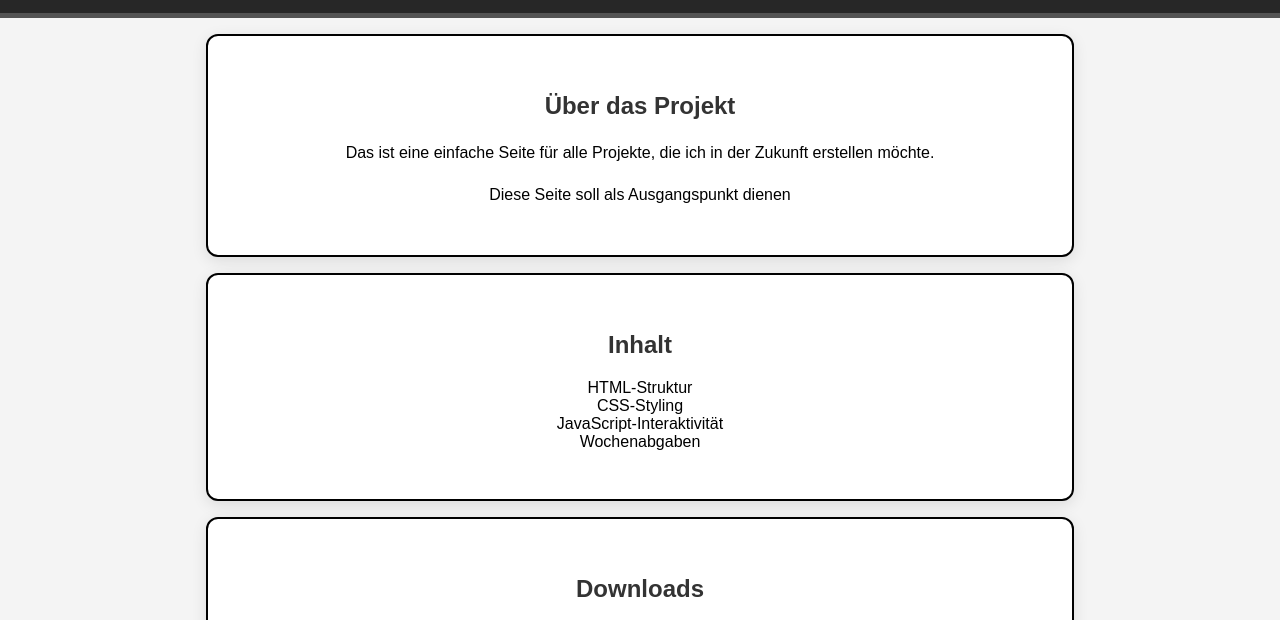
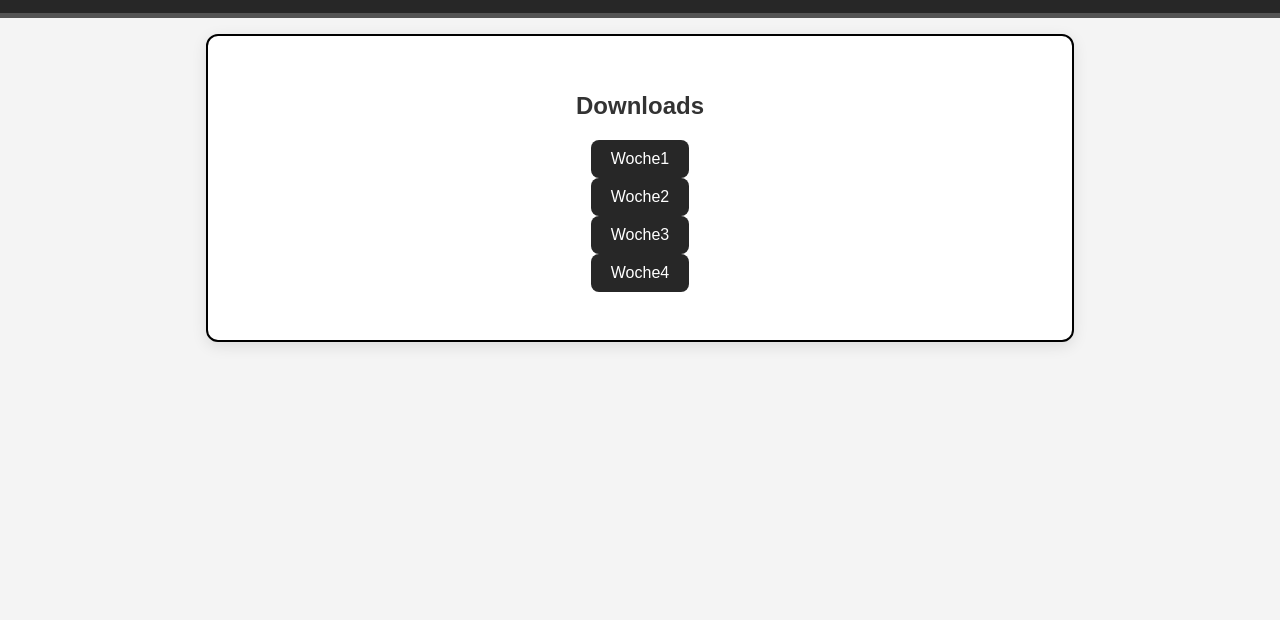
Before and after one commit to Mochi-webdev/Wmi-Project25, a plain HTML site: page index.html in a window 1280 px wide. Shown: the part 120-740 px from the top of the page. Drawn offline with Linux system fonts and the light colour scheme.

Commit message:
Update index.html

```diff
--- a/index.html
+++ b/index.html
@@ -14,20 +14,7 @@
 
     </header>
     <main>
-        <section>
-            <h2>Über das Projekt</h2>
-            <p>Das ist eine einfache Seite für alle Projekte, die ich in der Zukunft erstellen möchte.</p>
-            <p>Diese Seite soll als Ausgangspunkt dienen</p>
-        </section>
-        <section>
-            <h2>Inhalt</h2>
-            <ul>
-                <li>HTML-Struktur</li>
-                <li>CSS-Styling</li>
-                <li>JavaScript-Interaktivität</li>
-                <li>Wochenabgaben</li>
-            </ul>
-        </section>
+
         <section>
             <h2>Downloads
             </h2>
```
